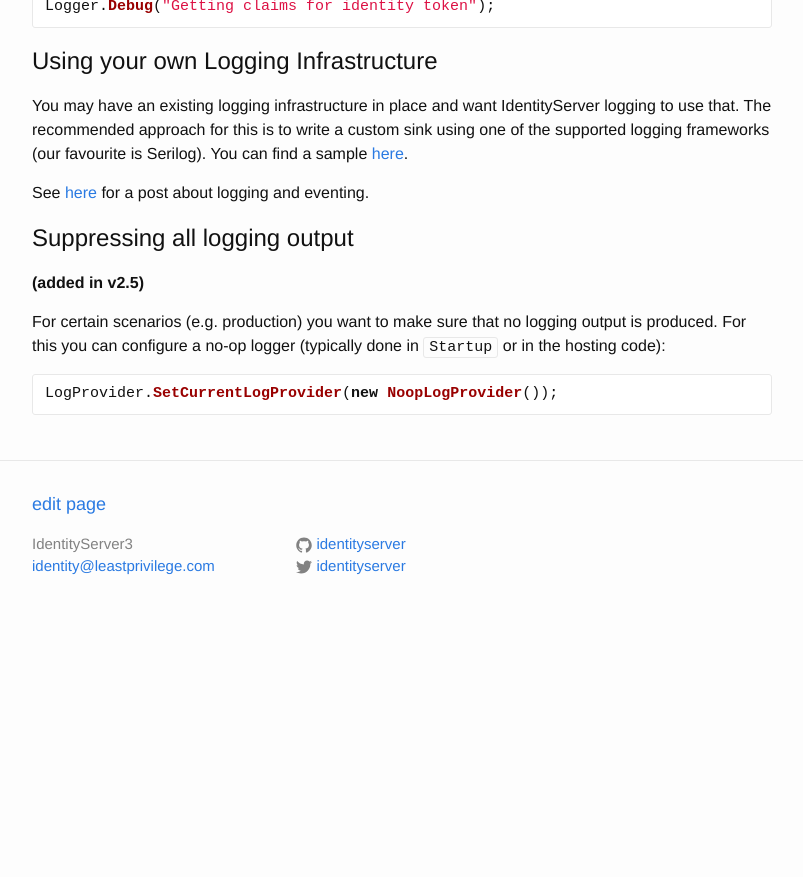
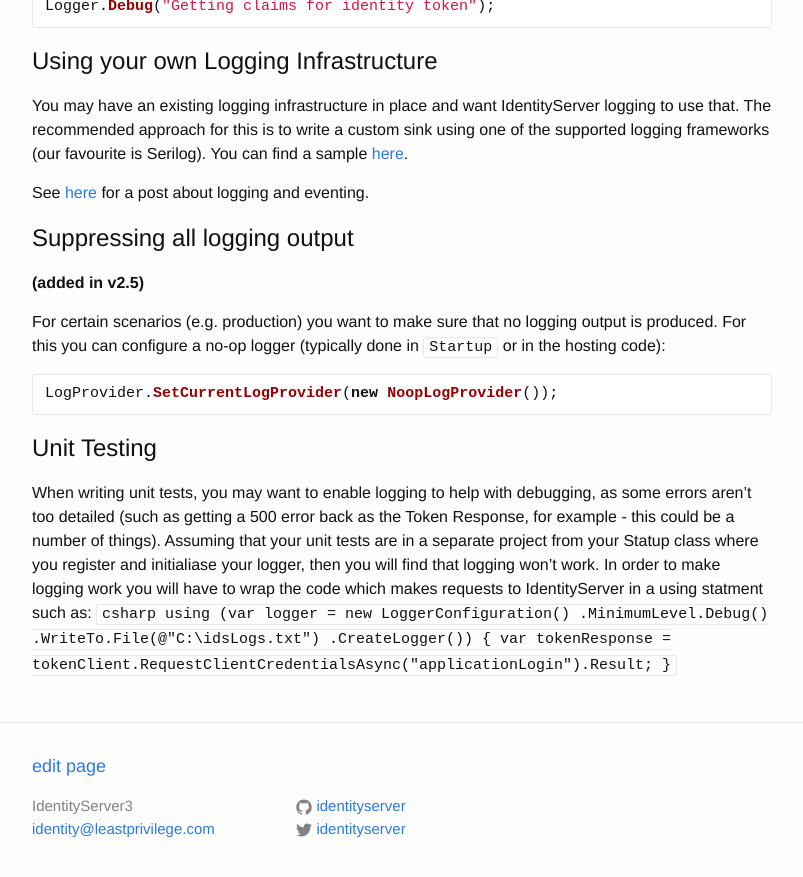
Before and after one commit to IdentityServer/Documentation, a Jekyll site: the page built from docsv2/configuration/logging.md, in a window 1280 px wide and 900 px high, scrolled down 2088 px. Shown: the top 877 px of the window, without its empty margins (238-1041 px from the left). Built offline with Jekyll 4.4.1, drawn with Linux system fonts in a browser that asks for light colours; before the commit the page ends 2726 px from its top, so only the background shows below that.

Commit message:
Update Logging.md
Additional info for enabling logging when writing unit tests

````diff
--- a/docsv2/configuration/logging.md
+++ b/docsv2/configuration/logging.md
@@ -106,3 +106,16 @@
 ```csharp
 LogProvider.SetCurrentLogProvider(new NoopLogProvider());
 ```
+## Unit Testing
+When writing unit tests, you may want to enable logging to help with debugging, as some errors aren't too detailed (such as getting a 500 error back as the Token Response, for example - this could be a number of things).
+Assuming that your unit tests are in a separate project from your Statup class where you register and initialiase your logger, then you will find that logging won't work.
+In order to make logging work you will have to wrap the code which makes requests to IdentityServer in a using statment such as:
+```csharp
+ using (var logger = new LoggerConfiguration()
+              .MinimumLevel.Debug()
+              .WriteTo.File(@"C:\idsLogs.txt")
+          .CreateLogger())
+            {
+                var tokenResponse = tokenClient.RequestClientCredentialsAsync("applicationLogin").Result;
+                }
+                ```
````
